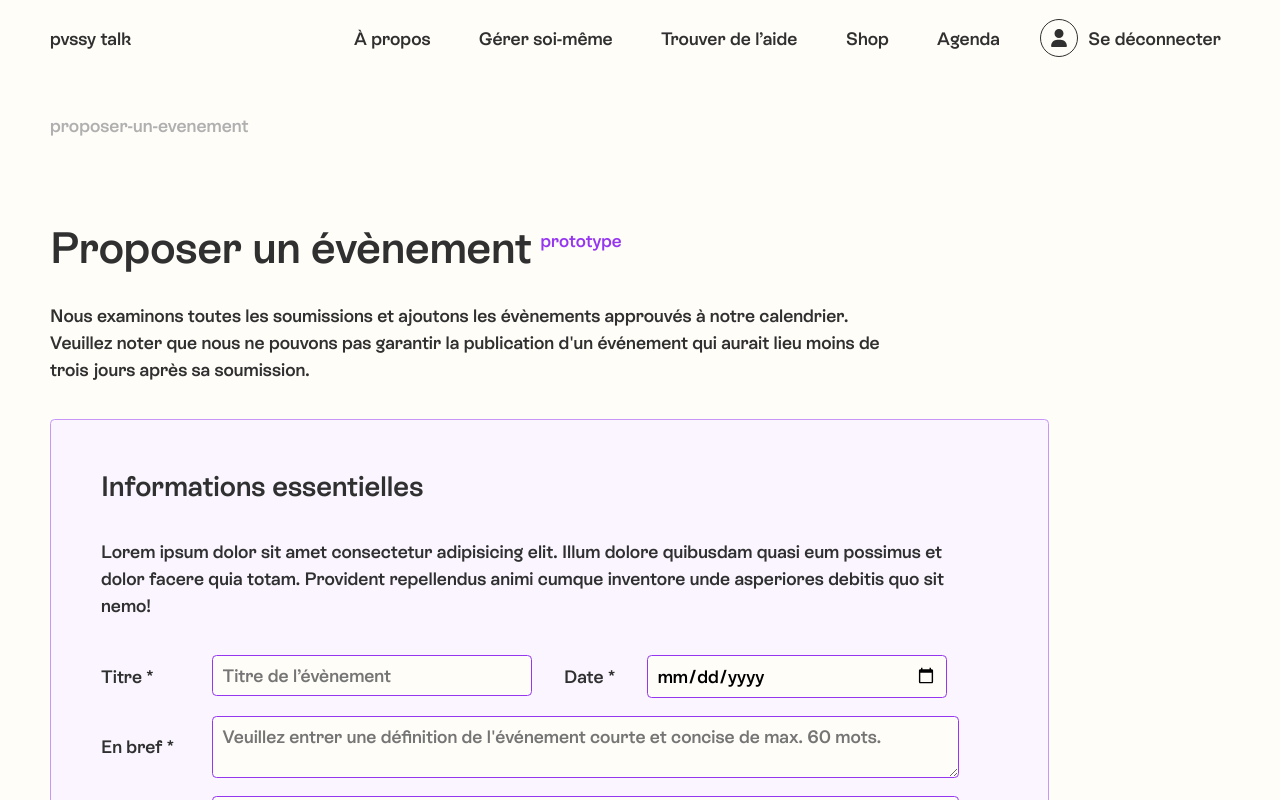
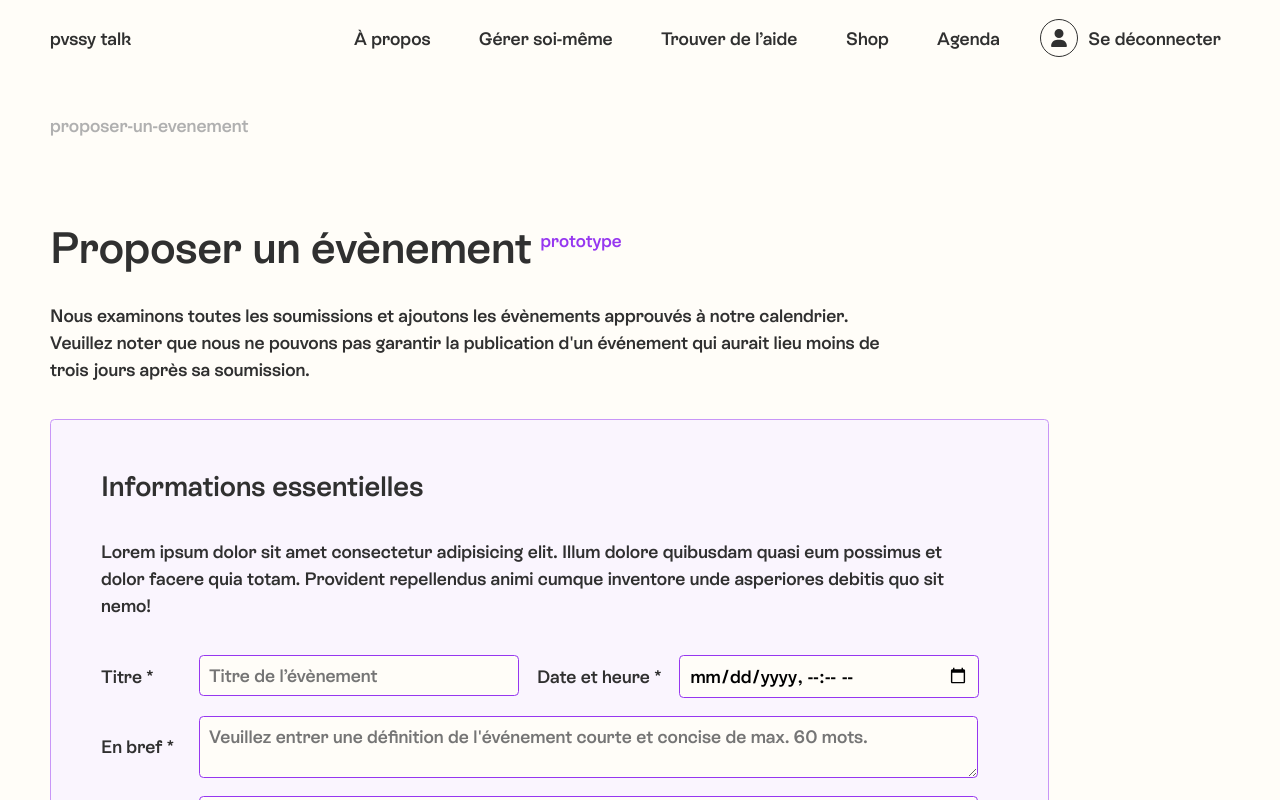
Before and after one commit to ROXBOZ/pvssy, a React (Create React App) app in the folder client/: page /proposer-un-evenement in a window 1280 px wide. Shown: the top 800 px of the page. Built offline with nearby package versions, Linux system fonts and the light colour scheme; no server answers; sample sign-in values are in the browser's storage.

Commit message:
can add user + event via form

```diff
--- a/client/src/components/Header.js
+++ b/client/src/components/Header.js
@@ -6,26 +6,28 @@ import Breadcrumbs from "./Breadcrumbs";
 import getToken from "../utils/getToken";
 
 const Header = () => {
-  const [token, setToken] = useState(null);
+  // const [token, setToken] = useState(null);
   const [isLoggedIn, setIsLoggedIn] = useState(false);
+
+  // useEffect(() => {
+  //   let storedToken = getToken();
+  //   setToken(storedToken);
+  //   // console.log("token, 1st useEffect", token);
+  // }, []);
 
   useEffect(() => {
     let storedToken = getToken();
-    setToken(storedToken);
-    // console.log("token, 1st useEffect", token);
-  }, []);
 
-  useEffect(() => {
-    if (token) {
+    if (storedToken) {
       setIsLoggedIn(true);
       // console.log("token, 2nd useEffect", token);
-      // console.log("isLoggedIn", isLoggedIn);
+      console.log("isLoggedIn", isLoggedIn);
     } else {
       setIsLoggedIn(false);
       // console.log("token, 2nd useEffect", token);
-      // console.log("isLoggedIn", isLoggedIn);
+      console.log("isLoggedIn", isLoggedIn);
     }
-  }, [token]);
+  }, []);
 
   return (
     <header>
--- a/client/src/components/Pains/Pain.js
+++ b/client/src/components/Pains/Pain.js
@@ -73,7 +73,7 @@ const Pain = () => {
         if (matches) {
           const parts = p.split(regex);
           return (
-            <p key={index}>
+            <span key={index}>
               {parts.map((part, i) => {
                 if (matches.includes(part)) {
                   return (
@@ -94,7 +94,7 @@ const Pain = () => {
                   return <span key={i}>{part}</span>;
                 }
               })}
-            </p>
+            </span>
           );
         } else {
           return (
--- a/client/src/components/Profile.js
+++ b/client/src/components/Profile.js
@@ -17,7 +17,6 @@ const Profile = () => {
 
   const getProfile = async () => {
     const token = getToken();
-    // console.log("token", token);
     const myHeaders = new Headers();
     myHeaders.append("Authorization", `Bearer ${token}`);
 
@@ -32,7 +31,6 @@ const Profile = () => {
         requestOptions
       );
       const result = await response.json();
-      console.log("result!!", result);
 
       setUserProfile({
         userName: result.user.userName,
@@ -52,9 +50,6 @@ const Profile = () => {
     setNewEvent({ ...newEvent, [e.target.name]: e.target.value }); // computed property names
   };
 
-  console.log("newEvent", newEvent);
-  console.log("eventType", eventType);
-
   // FOR ADMIN users
   const addEvent = async () => {
     const myHeaders = new Headers();
@@ -62,19 +57,13 @@ const Profile = () => {
 
     const raw = JSON.stringify({
       title: newEvent.eventTitle,
-      date: newEvent.eventDate, // DEAL WITH FORMAT
+      date: newEvent.eventDateTime,
       shortDef: newEvent.eventShortDef,
       longDef: newEvent.eventLongDef,
-
-      // if(eventType == "online") {
-      //   online: true,
-      //   onlineMeeting: newEvent.onlineMeeting,
-      // } else {
-      //   online: false,
-      //   address: newEvent.eventAddress,
-      //  city: newEvent.eventCity,
-      // },
-
+      online: eventType === "online" ? true : false,
+      onlineMeeting: eventType === "online" ? newEvent.onlineMeeting : null,
+      address: eventType === "online" ? null : newEvent.eventAddress,
+      city: eventType === "online" ? null : newEvent.eventCity,
       email: newEvent.eventEmail,
       tel: newEvent.eventTel,
       entryFee: newEvent.admissionFee,
@@ -195,14 +184,13 @@ const Profile = () => {
             />
           </div>
           <div className="event-date-label flex-center">
-            <label htmlFor="eventDate">Date *</label>
+            <label htmlFor="eventDate">Date et heure *</label>
           </div>
           <div className="event-date-input">
             <input
-              name="eventDate"
-              id="eventDate"
-              type="date"
-              placeholder="Date de l’évènement"
+              name="eventDateTime"
+              id="eventDateTime"
+              type="datetime-local"
               onChange={handleInputChange}
               required
             />
@@ -447,7 +435,7 @@ const Profile = () => {
           </label>
         </div>
       </form>
-      <button>soumettre l’évènement</button>
+      <button onClick={addEvent}>soumettre l’évènement</button>
     </div>
   );
 };
--- a/client/src/components/Signup.js
+++ b/client/src/components/Signup.js
@@ -42,7 +42,8 @@ const SignupForm = () => {
   // console.log("newUser.userAvatar", newUser.userAvatar);
   // console.log("newUser.userIsadmin", newUser.userIsadmin);
 
-  const signup = async () => {
+  const signup = async (e) => {
+    e.preventDefault();
     const myHeaders = new Headers();
     myHeaders.append("Content-Type", "application/json");
 
@@ -55,6 +56,7 @@ const SignupForm = () => {
         : "https://res.cloudinary.com/dkyialww7/image/upload/v1676473404/pvssy-avatar/default-avatar_hffziv.jpg",
       userIsAdmin: false,
     });
+    console.log("raw", raw);
 
     const requestOptions = {
       method: "POST",
--- a/client/src/styles/_forms.scss
+++ b/client/src/styles/_forms.scss
@@ -90,6 +90,7 @@ form {
       input[type="password"],
       input[type="file"],
       input[type="date"],
+      input[type="datetime-local"],
       input[type="number"],
       input[type="tel"],
       textarea {
--- a/client/src/styles/globals.css
+++ b/client/src/styles/globals.css
@@ -445,6 +445,7 @@ form.grid-form div input[type=text],
 form.grid-form div input[type=password],
 form.grid-form div input[type=file],
 form.grid-form div input[type=date],
+form.grid-form div input[type=datetime-local],
 form.grid-form div input[type=number],
 form.grid-form div input[type=tel],
 form.grid-form div textarea,
@@ -452,6 +453,7 @@ form .form-section div input[type=text],
 form .form-section div input[type=password],
 form .form-section div input[type=file],
 form .form-section div input[type=date],
+form .form-section div input[type=datetime-local],
 form .form-section div input[type=number],
 form .form-section div input[type=tel],
 form .form-section div textarea {
@@ -467,6 +469,7 @@ form.grid-form div input[type=text]:focus,
 form.grid-form div input[type=password]:focus,
 form.grid-form div input[type=file]:focus,
 form.grid-form div input[type=date]:focus,
+form.grid-form div input[type=datetime-local]:focus,
 form.grid-form div input[type=number]:focus,
 form.grid-form div input[type=tel]:focus,
 form.grid-form div textarea:focus,
@@ -474,6 +477,7 @@ form .form-section div input[type=text]:focus,
 form .form-section div input[type=password]:focus,
 form .form-section div input[type=file]:focus,
 form .form-section div input[type=date]:focus,
+form .form-section div input[type=datetime-local]:focus,
 form .form-section div input[type=number]:focus,
 form .form-section div input[type=tel]:focus,
 form .form-section div textarea:focus {
```
Also changed, not shown: 2 other files (tests, documents, lock files or other folders).
